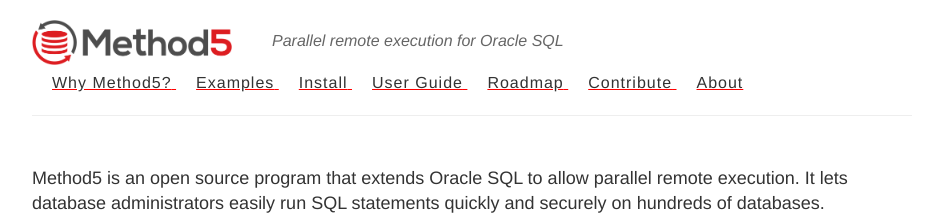
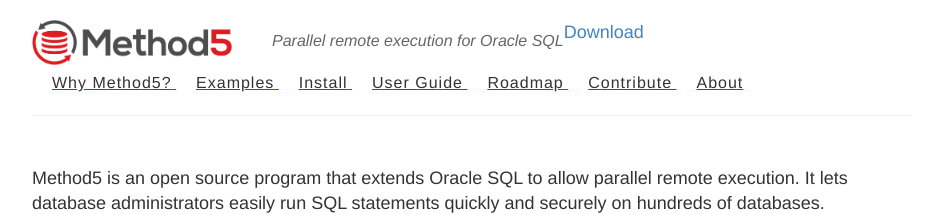
Before and after one commit to method5/method5.github.io, a Jekyll site: the page built from index.md, in a window 1280 px wide. Shown: the top 215 px of the page, without its empty margins (168-1114 px from the left). Built offline with Jekyll 4.4.1, drawn with Linux system fonts in a browser that asks for light colours.

Commit message:
Added GitHub download button.

```diff
--- a/_layouts/default.html
+++ b/_layouts/default.html
@@ -17,6 +17,8 @@
 
     {% include analytics.html %}
 
+    <script async defer src="https://buttons.github.io/buttons.js"></script>
+
     <!-- Created with Jekyll Now - http://github.com/barryclark/jekyll-now -->
   </head>
 
@@ -30,6 +32,8 @@
             <!--<h1 class="site-name"><a href="{{ site.baseurl }}/">{{ site.name }}</a></h1>-->
             <p class="site-description">{{ site.description }}</p>
           </div>
+
+          <a class="github-button" href="https://github.com/method5/method5/archive/master.zip" data-icon="octicon-cloud-download" data-style="mega" aria-label="Download Method5 on GitHub">Download</a>
 
           <nav>
             <!--<a href="{{ site.baseurl }}/">Home</a>-->
```
